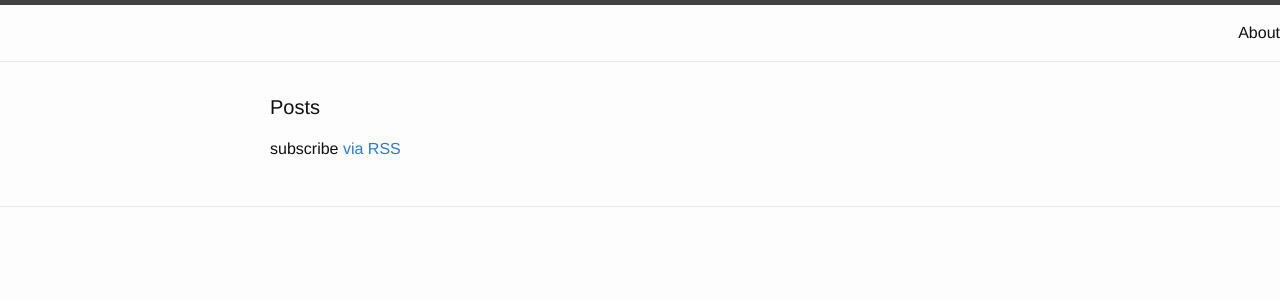
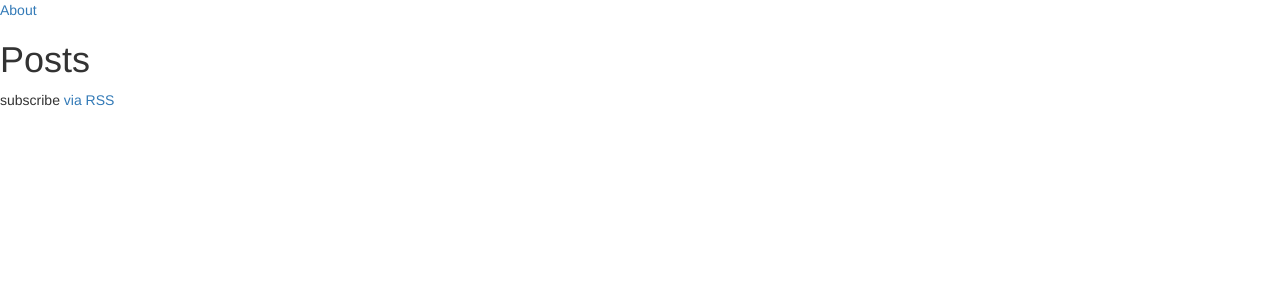
Before and after one commit to kevindeleon/kevindeleon.github.io, a Jekyll site: the page built from index.html, in a window 1280 px wide. Shown: the top 300 px of the page. Built offline with Jekyll 4.4.1, drawn with Linux system fonts in a browser that asks for light colours; Markdown is read by kramdown in place of the engine named in the settings; the list of posts is cut into pages by our own code.

Commit message:
Just commenting out a bunch of unused stuff...adds bootstrap cdn

```diff
--- a/_includes/head.html
+++ b/_includes/head.html
@@ -6,6 +6,7 @@
 	<title>{% if page.title %}{{ page.title }}{% else %}{{ site.title }}{% endif %}</title>
 	<meta name="description" content="{% if page.excerpt %}{{ page.excerpt | strip_html | strip_newlines | truncate: 160 }}{% else %}{{ site.description }}{% endif %}">
 
+	<link rel="stylesheet" href="https://maxcdn.bootstrapcdn.com/bootstrap/3.3.2/css/bootstrap.min.css">
 	<link rel="stylesheet" href="{{ "/css/main.css" | prepend: site.baseurl }}">
 	<link rel="canonical" href="{{ page.url | replace:'index.html','' | prepend: site.baseurl | prepend: site.url }}">
 	<link rel="alternate" type="application/rss+xml" title="{{ site.title }}" href="{{ "/feed.xml" | prepend: site.baseurl | prepend: site.url }}">
--- a/_sass/_base.scss
+++ b/_sass/_base.scss
@@ -1,204 +1,204 @@
-/**
- * Reset some basic elements
- */
-body, h1, h2, h3, h4, h5, h6,
-p, blockquote, pre, hr,
-dl, dd, ol, ul, figure {
-	margin: 0;
-	padding: 0;
-}
+// /**
+//  * Reset some basic elements
+//  */
+// body, h1, h2, h3, h4, h5, h6,
+// p, blockquote, pre, hr,
+// dl, dd, ol, ul, figure {
+// 	margin: 0;
+// 	padding: 0;
+// }
 
 
 
-/**
- * Basic styling
- */
-body {
-	font-family: $base-font-family;
-	font-size: $base-font-size;
-	line-height: $base-line-height;
-	font-weight: 300;
-	color: $text-color;
-	background-color: $background-color;
-	-webkit-text-size-adjust: 100%;
-}
+// /**
+//  * Basic styling
+//  */
+// body {
+// 	font-family: $base-font-family;
+// 	font-size: $base-font-size;
+// 	line-height: $base-line-height;
+// 	font-weight: 300;
+// 	color: $text-color;
+// 	background-color: $background-color;
+// 	-webkit-text-size-adjust: 100%;
+// }
 
 
 
 /**
  * Set `margin-bottom` to maintain vertical rhythm
  */
-h1, h2, h3, h4, h5, h6,
-p, blockquote, pre,
-ul, ol, dl, figure,
-%vertical-rhythm {
-	margin-bottom: $spacing-unit / 2;
-}
+// h1, h2, h3, h4, h5, h6,
+// p, blockquote, pre,
+// ul, ol, dl, figure,
+// %vertical-rhythm {
+// 	margin-bottom: $spacing-unit / 2;
+// }
 
 
 
-/**
- * Images
- */
-img {
-	max-width: 100%;
-	vertical-align: middle;
-}
+// /**
+//  * Images
+//  */
+// img {
+// 	max-width: 100%;
+// 	vertical-align: middle;
+// }
 
 
 
-/**
- * Figures
- */
-figure > img {
-	display: block;
-}
+// /**
+//  * Figures
+//  */
+// figure > img {
+// 	display: block;
+// }
 
-figcaption {
-	font-size: $small-font-size;
-}
+// figcaption {
+// 	font-size: $small-font-size;
+// }
 
 
 
-/**
- * Lists
- */
-ul, ol {
-	margin-left: $spacing-unit;
-}
+// /**
+//  * Lists
+//  */
+// ul, ol {
+// 	margin-left: $spacing-unit;
+// }
 
-li {
-	> ul,
-	> ol {
-		 margin-bottom: 0;
-	}
-}
+// li {
+// 	> ul,
+// 	> ol {
+// 		 margin-bottom: 0;
+// 	}
+// }
 
 
 
-/**
- * Headings
- */
-h1, h2, h3, h4, h5, h6 {
-	font-weight: 300;
-}
+// /**
+//  * Headings
+//  */
+// h1, h2, h3, h4, h5, h6 {
+// 	font-weight: 300;
+// }
 
 
 
-/**
- * Links
- */
-a {
-	color: $brand-color;
-	text-decoration: none;
+// /**
+//  * Links
+//  */
+// a {
+// 	color: $brand-color;
+// 	text-decoration: none;
 
-	&:visited {
-		color: darken($brand-color, 15%);
-	}
+// 	&:visited {
+// 		color: darken($brand-color, 15%);
+// 	}
 
-	&:hover {
-		color: $text-color;
-		text-decoration: underline;
-	}
-}
+// 	&:hover {
+// 		color: $text-color;
+// 		text-decoration: underline;
+// 	}
+// }
 
 
 
-/**
- * Blockquotes
- */
-blockquote {
-	color: $grey-color;
-	border-left: 4px solid $grey-color-light;
-	padding-left: $spacing-unit / 2;
-	font-size: 18px;
-	letter-spacing: -1px;
-	font-style: italic;
+// /**
+//  * Blockquotes
+//  */
+// blockquote {
+// 	color: $grey-color;
+// 	border-left: 4px solid $grey-color-light;
+// 	padding-left: $spacing-unit / 2;
+// 	font-size: 18px;
+// 	letter-spacing: -1px;
+// 	font-style: italic;
 
-	> :last-child {
-		margin-bottom: 0;
-	}
-}
+// 	> :last-child {
+// 		margin-bottom: 0;
+// 	}
+// }
 
 
 
-/**
- * Code formatting
- */
-pre,
-code {
-	font-size: 15px;
-	border: 1px solid $grey-color-light;
-	border-radius: 3px;
-	background-color: #eef;
-}
+// /**
+//  * Code formatting
+//  */
+// pre,
+// code {
+// 	font-size: 15px;
+// 	border: 1px solid $grey-color-light;
+// 	border-radius: 3px;
+// 	background-color: #eef;
+// }
 
-code {
-	padding: 1px 5px;
-}
+// code {
+// 	padding: 1px 5px;
+// }
 
-pre {
-	padding: 8px 12px;
-	overflow-x: scroll;
+// pre {
+// 	padding: 8px 12px;
+// 	overflow-x: scroll;
 
-	> code {
-		border: 0;
-		padding-right: 0;
-		padding-left: 0;
-	}
-}
+// 	> code {
+// 		border: 0;
+// 		padding-right: 0;
+// 		padding-left: 0;
+// 	}
+// }
 
 
 
-/**
- * Wrapper
- */
-.wrapper {
-	max-width: -webkit-calc(#{$content-width} - (#{$spacing-unit} * 2));
-	max-width:         calc(#{$content-width} - (#{$spacing-unit} * 2));
-	margin-right: auto;
-	margin-left: auto;
-	padding-right: $spacing-unit;
-	padding-left: $spacing-unit;
-	@extend %clearfix;
+// /**
+//  * Wrapper
+//  */
+// .wrapper {
+// 	max-width: -webkit-calc(#{$content-width} - (#{$spacing-unit} * 2));
+// 	max-width:         calc(#{$content-width} - (#{$spacing-unit} * 2));
+// 	margin-right: auto;
+// 	margin-left: auto;
+// 	padding-right: $spacing-unit;
+// 	padding-left: $spacing-unit;
+// 	@extend %clearfix;
 
-	@include media-query($on-laptop) {
-		max-width: -webkit-calc(#{$content-width} - (#{$spacing-unit}));
-		max-width:         calc(#{$content-width} - (#{$spacing-unit}));
-		padding-right: $spacing-unit / 2;
-		padding-left: $spacing-unit / 2;
-	}
-}
+// 	@include media-query($on-laptop) {
+// 		max-width: -webkit-calc(#{$content-width} - (#{$spacing-unit}));
+// 		max-width:         calc(#{$content-width} - (#{$spacing-unit}));
+// 		padding-right: $spacing-unit / 2;
+// 		padding-left: $spacing-unit / 2;
+// 	}
+// }
 
 
 
-/**
- * Clearfix
- */
-%clearfix {
+// /**
+//  * Clearfix
+//  */
+// %clearfix {
 
-	&:after {
-		content: "";
-		display: table;
-		clear: both;
-	}
-}
+// 	&:after {
+// 		content: "";
+// 		display: table;
+// 		clear: both;
+// 	}
+// }
 
 
 
-/**
- * Icons
- */
-.icon {
+// /**
+//  * Icons
+//  */
+// .icon {
 
-	> svg {
-		display: inline-block;
-		width: 16px;
-		height: 16px;
-		vertical-align: middle;
+// 	> svg {
+// 		display: inline-block;
+// 		width: 16px;
+// 		height: 16px;
+// 		vertical-align: middle;
 
-		path {
-			fill: $grey-color;
-		}
-	}
-}
+// 		path {
+// 			fill: $grey-color;
+// 		}
+// 	}
+// }
--- a/_sass/_layout.scss
+++ b/_sass/_layout.scss
@@ -1,236 +1,236 @@
 /**
  * Site header
  */
-.site-header {
-	border-top: 5px solid $grey-color-dark;
-	border-bottom: 1px solid $grey-color-light;
-	min-height: 56px;
+// .site-header {
+// 	border-top: 5px solid $grey-color-dark;
+// 	border-bottom: 1px solid $grey-color-light;
+// 	min-height: 56px;
 
-	// Positioning context for the mobile navigation icon
-	position: relative;
-}
+// 	// Positioning context for the mobile navigation icon
+// 	position: relative;
+// }
 
-.site-title {
-	font-size: 26px;
-	line-height: 56px;
-	letter-spacing: -1px;
-	margin-bottom: 0;
-	float: left;
+// .site-title {
+// 	font-size: 26px;
+// 	line-height: 56px;
+// 	letter-spacing: -1px;
+// 	margin-bottom: 0;
+// 	float: left;
 
-	&,
-	&:visited {
-		color: $grey-color-dark;
-	}
-}
+// 	&,
+// 	&:visited {
+// 		color: $grey-color-dark;
+// 	}
+// }
 
-.site-nav {
-	float: right;
-	line-height: 56px;
+// .site-nav {
+// 	float: right;
+// 	line-height: 56px;
 
-	.menu-icon {
-		display: none;
-	}
+// 	.menu-icon {
+// 		display: none;
+// 	}
 
-	.page-link {
-		color: $text-color;
-		line-height: $base-line-height;
+// 	.page-link {
+// 		color: $text-color;
+// 		line-height: $base-line-height;
 
-		// Gaps between nav items, but not on the last one
-		&:not(:last-child) {
-			margin-right: 20px;
-		}
-	}
+// 		// Gaps between nav items, but not on the last one
+// 		&:not(:last-child) {
+// 			margin-right: 20px;
+// 		}
+// 	}
 
-	@include media-query($on-palm) {
-		position: absolute;
-		top: 9px;
-		right: $spacing-unit / 2;
-		background-color: $background-color;
-		border: 1px solid $grey-color-light;
-		border-radius: 5px;
-		text-align: right;
+// 	@include media-query($on-palm) {
+// 		position: absolute;
+// 		top: 9px;
+// 		right: $spacing-unit / 2;
+// 		background-color: $background-color;
+// 		border: 1px solid $grey-color-light;
+// 		border-radius: 5px;
+// 		text-align: right;
 
-		.menu-icon {
-			display: block;
-			float: right;
-			width: 36px;
-			height: 26px;
-			line-height: 0;
-			padding-top: 10px;
-			text-align: center;
+// 		.menu-icon {
+// 			display: block;
+// 			float: right;
+// 			width: 36px;
+// 			height: 26px;
+// 			line-height: 0;
+// 			padding-top: 10px;
+// 			text-align: center;
 
-			> svg {
-				width: 18px;
-				height: 15px;
+// 			> svg {
+// 				width: 18px;
+// 				height: 15px;
 
-				path {
-					fill: $grey-color-dark;
-				}
-			}
-		}
+// 				path {
+// 					fill: $grey-color-dark;
+// 				}
+// 			}
+// 		}
 
-		.trigger {
-			clear: both;
-			display: none;
-		}
+// 		.trigger {
+// 			clear: both;
+// 			display: none;
+// 		}
 
-		&:hover .trigger {
-			display: block;
-			padding-bottom: 5px;
-		}
+// 		&:hover .trigger {
+// 			display: block;
+// 			padding-bottom: 5px;
+// 		}
 
-		.page-link {
-			display: block;
-			padding: 5px 10px;
-		}
-	}
-}
+// 		.page-link {
+// 			display: block;
+// 			padding: 5px 10px;
+// 		}
+// 	}
+// }
 
 
 
-/**
- * Site footer
- */
-.site-footer {
-	border-top: 1px solid $grey-color-light;
-	padding: $spacing-unit 0;
-}
+// /**
+//  * Site footer
+//  */
+// .site-footer {
+// 	border-top: 1px solid $grey-color-light;
+// 	padding: $spacing-unit 0;
+// }
 
-.footer-heading {
-	font-size: 18px;
-	margin-bottom: $spacing-unit / 2;
-}
+// .footer-heading {
+// 	font-size: 18px;
+// 	margin-bottom: $spacing-unit / 2;
+// }
 
-.contact-list,
-.social-media-list {
-	list-style: none;
-	margin-left: 0;
-}
+// .contact-list,
+// .social-media-list {
+// 	list-style: none;
+// 	margin-left: 0;
+// }
 
-.footer-col-wrapper {
-	font-size: 15px;
-	color: $grey-color;
-	margin-left: -$spacing-unit / 2;
-	@extend %clearfix;
-}
+// .footer-col-wrapper {
+// 	font-size: 15px;
+// 	color: $grey-color;
+// 	margin-left: -$spacing-unit / 2;
+// 	@extend %clearfix;
+// }
 
-.footer-col {
-	float: left;
-	margin-bottom: $spacing-unit / 2;
-	padding-left: $spacing-unit / 2;
-}
+// .footer-col {
+// 	float: left;
+// 	margin-bottom: $spacing-unit / 2;
+// 	padding-left: $spacing-unit / 2;
+// }
 
-.footer-col-1 {
-	width: -webkit-calc(35% - (#{$spacing-unit} / 2));
-	width:         calc(35% - (#{$spacing-unit} / 2));
-}
+// .footer-col-1 {
+// 	width: -webkit-calc(35% - (#{$spacing-unit} / 2));
+// 	width:         calc(35% - (#{$spacing-unit} / 2));
+// }
 
-.footer-col-2 {
-	width: -webkit-calc(20% - (#{$spacing-unit} / 2));
-	width:         calc(20% - (#{$spacing-unit} / 2));
-}
+// .footer-col-2 {
+// 	width: -webkit-calc(20% - (#{$spacing-unit} / 2));
+// 	width:         calc(20% - (#{$spacing-unit} / 2));
+// }
 
-.footer-col-3 {
-	width: -webkit-calc(45% - (#{$spacing-unit} / 2));
-	width:         calc(45% - (#{$spacing-unit} / 2));
-}
+// .footer-col-3 {
+// 	width: -webkit-calc(45% - (#{$spacing-unit} / 2));
+// 	width:         calc(45% - (#{$spacing-unit} / 2));
+// }
 
-@include media-query($on-laptop) {
-	.footer-col-1,
-	.footer-col-2 {
-		width: -webkit-calc(50% - (#{$spacing-unit} / 2));
-		width:         calc(50% - (#{$spacing-unit} / 2));
-	}
+// @include media-query($on-laptop) {
+// 	.footer-col-1,
+// 	.footer-col-2 {
+// 		width: -webkit-calc(50% - (#{$spacing-unit} / 2));
+// 		width:         calc(50% - (#{$spacing-unit} / 2));
+// 	}
 
-	.footer-col-3 {
-		width: -webkit-calc(100% - (#{$spacing-unit} / 2));
-		width:         calc(100% - (#{$spacing-unit} / 2));
-	}
-}
+// 	.footer-col-3 {
+// 		width: -webkit-calc(100% - (#{$spacing-unit} / 2));
+// 		width:         calc(100% - (#{$spacing-unit} / 2));
+// 	}
+// }
 
-@include media-query($on-palm) {
-	.footer-col {
-		float: none;
-		width: -webkit-calc(100% - (#{$spacing-unit} / 2));
-		width:         calc(100% - (#{$spacing-unit} / 2));
-	}
-}
+// @include media-query($on-palm) {
+// 	.footer-col {
+// 		float: none;
+// 		width: -webkit-calc(100% - (#{$spacing-unit} / 2));
+// 		width:         calc(100% - (#{$spacing-unit} / 2));
+// 	}
+// }
 
 
 
-/**
- * Page content
- */
-.page-content {
-	padding: $spacing-unit 0;
-}
+// /**
+//  * Page content
+//  */
+// .page-content {
+// 	padding: $spacing-unit 0;
+// }
 
-.page-heading {
-	font-size: 20px;
-}
+// .page-heading {
+// 	font-size: 20px;
+// }
 
-.post-list {
-	margin-left: 0;
-	list-style: none;
+// .post-list {
+// 	margin-left: 0;
+// 	list-style: none;
 
-	> li {
-		margin-bottom: $spacing-unit;
-	}
-}
+// 	> li {
+// 		margin-bottom: $spacing-unit;
+// 	}
+// }
 
-.post-meta {
-	font-size: $small-font-size;
-	color: $grey-color;
-}
+// .post-meta {
+// 	font-size: $small-font-size;
+// 	color: $grey-color;
+// }
 
-.post-link {
-	display: block;
-	font-size: 24px;
-}
+// .post-link {
+// 	display: block;
+// 	font-size: 24px;
+// }
 
 
 
-/**
- * Posts
- */
-.post-header {
-	margin-bottom: $spacing-unit;
-}
+// /**
+//  * Posts
+//  */
+// .post-header {
+// 	margin-bottom: $spacing-unit;
+// }
 
-.post-title {
-	font-size: 42px;
-	letter-spacing: -1px;
-	line-height: 1;
+// .post-title {
+// 	font-size: 42px;
+// 	letter-spacing: -1px;
+// 	line-height: 1;
 
-	@include media-query($on-laptop) {
-		font-size: 36px;
-	}
-}
+// 	@include media-query($on-laptop) {
+// 		font-size: 36px;
+// 	}
+// }
 
-.post-content {
-	margin-bottom: $spacing-unit;
+// .post-content {
+// 	margin-bottom: $spacing-unit;
 
-	h2 {
-		font-size: 32px;
+// 	h2 {
+// 		font-size: 32px;
 
-		@include media-query($on-laptop) {
-			font-size: 28px;
-		}
-	}
+// 		@include media-query($on-laptop) {
+// 			font-size: 28px;
+// 		}
+// 	}
 
-	h3 {
-		font-size: 26px;
+// 	h3 {
+// 		font-size: 26px;
 
-		@include media-query($on-laptop) {
-			font-size: 22px;
-		}
-	}
+// 		@include media-query($on-laptop) {
+// 			font-size: 22px;
+// 		}
+// 	}
 
-	h4 {
-		font-size: 20px;
+// 	h4 {
+// 		font-size: 20px;
 
-		@include media-query($on-laptop) {
-			font-size: 18px;
-		}
-	}
-}
+// 		@include media-query($on-laptop) {
+// 			font-size: 18px;
+// 		}
+// 	}
+// }
--- a/_sass/_syntax-highlighting.scss
+++ b/_sass/_syntax-highlighting.scss
@@ -3,7 +3,6 @@
  */
 .highlight {
 	background: #fff;
-	@extend %vertical-rhythm;
 
 	.c     { color: #998; font-style: italic } // Comment
 	.err   { color: #a61717; background-color: #e3d2d2 } // Error
--- a/css/main.scss
+++ b/css/main.scss
@@ -5,27 +5,27 @@
 
 
 
-// Our variables
-$base-font-family: Helvetica, Arial, sans-serif;
-$base-font-size:   16px;
-$small-font-size:  $base-font-size * 0.875;
-$base-line-height: 1.5;
+// // Our variables
+// $base-font-family: Helvetica, Arial, sans-serif;
+// $base-font-size:   16px;
+// $small-font-size:  $base-font-size * 0.875;
+// $base-line-height: 1.5;
 
-$spacing-unit:     30px;
+// $spacing-unit:     30px;
 
-$text-color:       #111;
-$background-color: #fdfdfd;
-$brand-color:      #2a7ae2;
+// $text-color:       #111;
+// $background-color: #fdfdfd;
+// $brand-color:      #2a7ae2;
 
-$grey-color:       #828282;
-$grey-color-light: lighten($grey-color, 40%);
-$grey-color-dark:  darken($grey-color, 25%);
+// $grey-color:       #828282;
+// $grey-color-light: lighten($grey-color, 40%);
+// $grey-color-dark:  darken($grey-color, 25%);
 
-// Width of the content area
-$content-width:    800px;
+// // Width of the content area
+// $content-width:    800px;
 
-$on-palm:          600px;
-$on-laptop:        800px;
+// $on-palm:          600px;
+// $on-laptop:        800px;
 
 
 
@@ -36,11 +36,11 @@
 //         padding-left: $spacing-unit / 2;
 //     }
 // }
-@mixin media-query($device) {
-	@media screen and (max-width: $device) {
-		@content;
-	}
-}
+// @mixin media-query($device) {
+// 	@media screen and (max-width: $device) {
+// 		@content;
+// 	}
+// }
 
 
 
```
Also changed, not shown: 1 other file.
